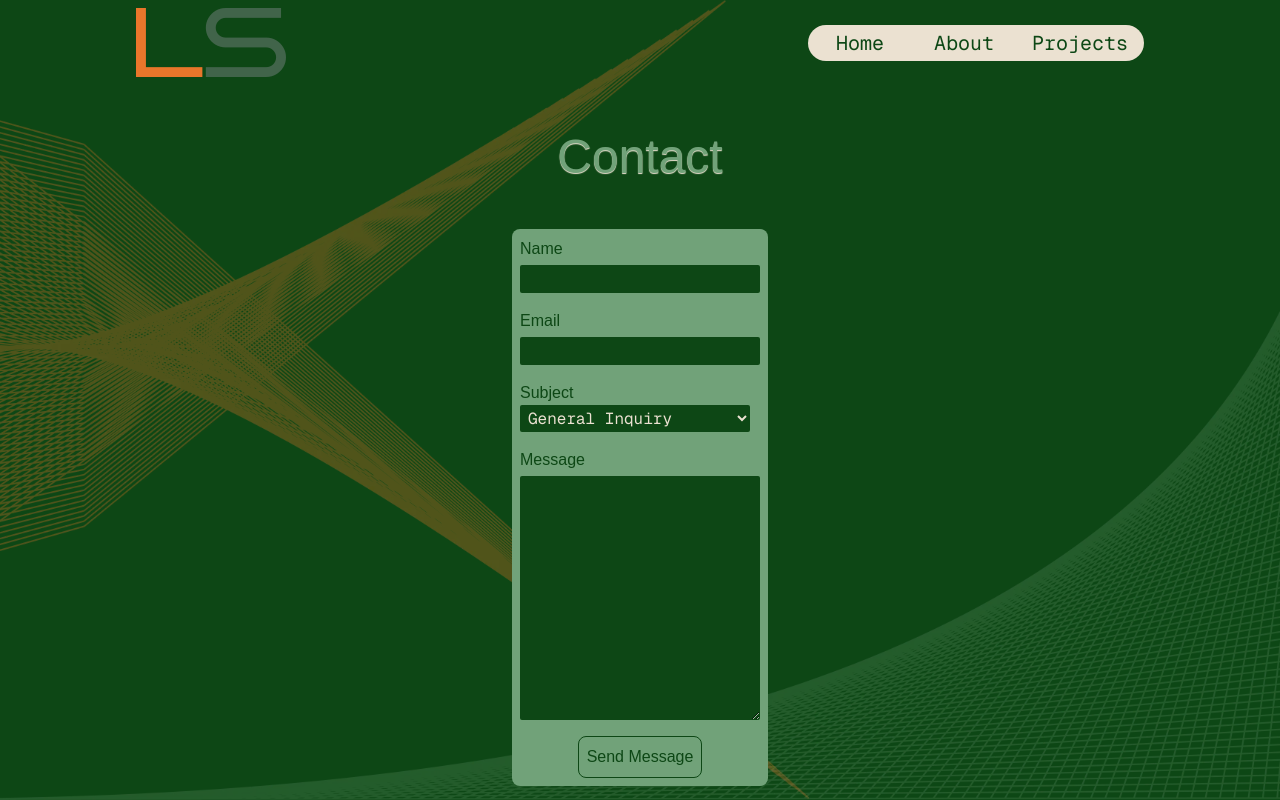
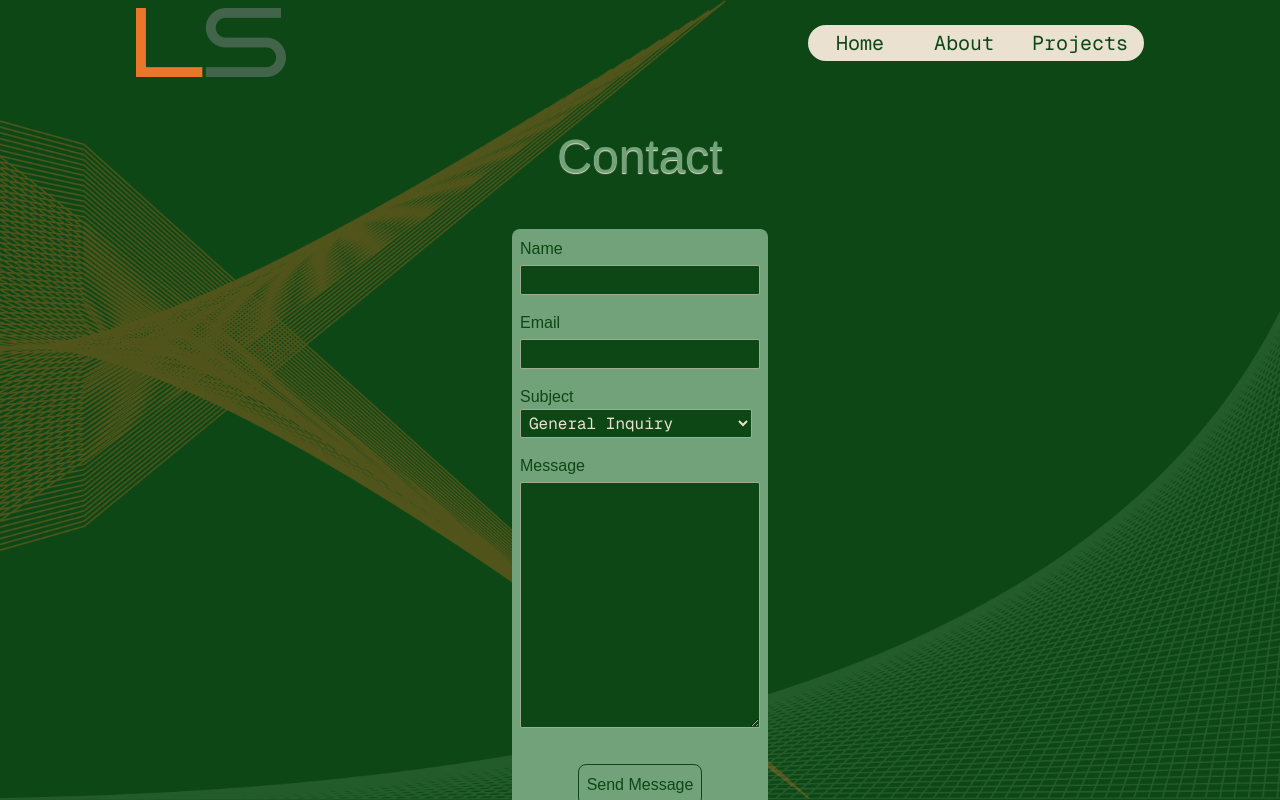
Before and after one commit to marefpceo/portfolio-react-vite, a React (Vite) app: page /contact in a window 1280 px wide. Shown: the top 800 px of the page. Built offline with nearby package versions, Linux system fonts and the light colour scheme; a web font is replaced by a local one.

Commit message:
Made minor code updates

```diff
--- a/src/components/ContactForm.jsx
+++ b/src/components/ContactForm.jsx
@@ -1,3 +1,6 @@
+const inputStyle =
+  'border border-nature-light/65 rounded-md px-4 py-2 focus:outline-none focus:ring-1 focus:ring-nature-accent';
+
 function ContactForm() {
   return (
     <>
@@ -7,15 +10,27 @@ function ContactForm() {
       >
         <div className='flex flex-col gap-1'>
           <label htmlFor='name'>Name</label>
-          <input type='text' name='name' id='className' />
+          <input
+            type='text'
+            name='name'
+            id='name'
+            className={inputStyle}
+            required
+          />
         </div>
         <div className='flex flex-col gap-1'>
           <label htmlFor='email'>Email</label>
-          <input type='email' name='email' id='email' />
+          <input
+            type='email'
+            name='email'
+            id='email'
+            className={inputStyle}
+            required
+          />
         </div>
         <div className='flex flex-wrap justify-between items-center lg:items-start [&>select]:rounded-xs'>
           <label htmlFor='subject'>Subject</label>
-          <select name='subject' id='subject'>
+          <select name='subject' id='subject' className={inputStyle}>
             <option value='general'>General Inquiry</option>
             <option value='project'>Project Inquiry</option>
             <option value='job'>Job Opportunity</option>
@@ -24,11 +39,17 @@ function ContactForm() {
         </div>
         <div className='flex flex-col gap-1'>
           <label htmlFor='message'>Message</label>
-          <textarea name='message' id='message' cols='30' rows='10'></textarea>
+          <textarea
+            name='message'
+            id='message'
+            cols='30'
+            rows='10'
+            className={inputStyle}
+          ></textarea>
         </div>
 
         <div
-          className='button-div mx-auto p-2 rounded-md border border-nature-dark hover:bg-nature-dark
+          className='button-div mx-auto my-5 p-2 rounded-md border border-nature-dark hover:bg-nature-dark
           hover:text-nature-light hover:border-nature-accent hover:shadow hover:shadow-nature-accent'
         >
           <button type='submit'>Send Message</button>
--- a/src/components/Footer.jsx
+++ b/src/components/Footer.jsx
@@ -8,7 +8,7 @@ import {
 
 function Footer() {
   return (
-    <footer className='mt-16 h-40 text-nature-dark'>
+    <footer className='mt-24 h-40 text-nature-dark'>
       <div className='mx-auto w-11/12 md:w-3/5 lg:w-3/6 xl:w-5/12 h-8/12 flex flex-col justify-between items-center bg-nature-light rounded-full'>
         <div className='w-3/6 pt-4 flex justify-evenly'>
           <Link to={'https://www.linkedin.com/in/lamarstevens'} target='_blank'>
```
Also changed, not shown: 1 other file (tests, documents, lock files or other folders).
